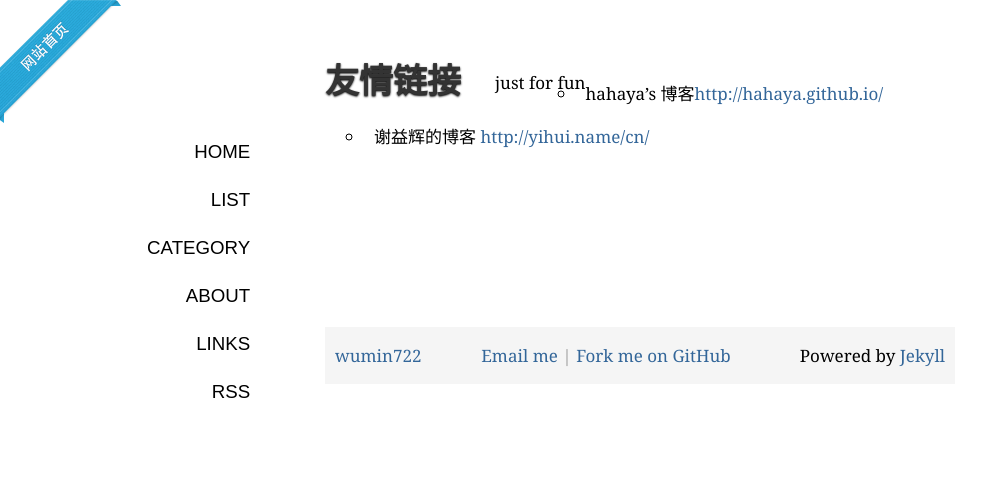
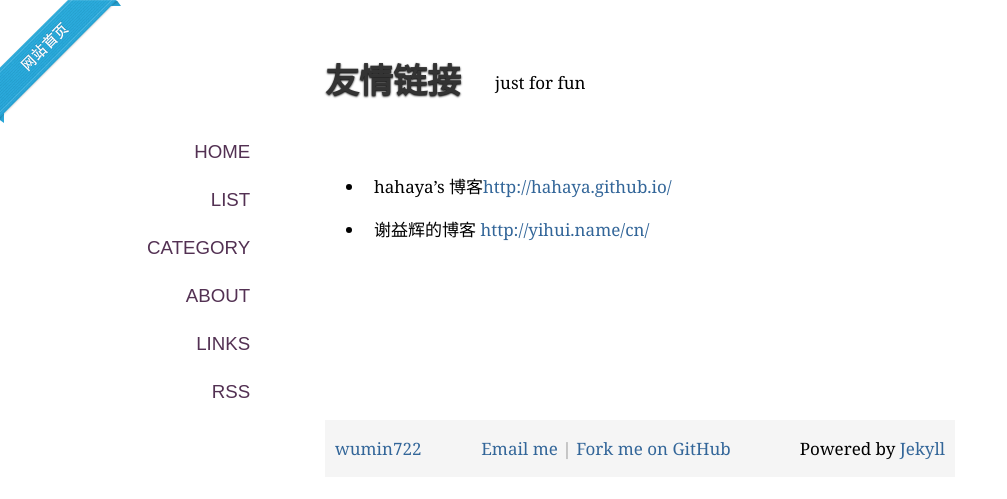
Before and after one commit to wumin722/wumin722.github.com, a Jekyll site: the page built from links.md, in a window 1280 px wide. Shown: the top 499 px of the page, without its empty margins (0-1007 px from the left). Built offline with Jekyll 4.4.1, drawn with Linux system fonts in a browser that asks for light colours; Markdown is read by kramdown in place of the engine named in the settings.

Commit message:
add image

```diff
--- a/css/main.css
+++ b/css/main.css
@@ -8,14 +8,14 @@
 code{font-family: Monaco, Menlo, Consolas, "Courier New", monospace;
 	padding:1px 4px;background-color:#f9f9f9;border:1px solid #e8e8e8;
 	border-radius:3px;-webkit-border-radius:3px;-moz-border-radius:3px;}
-pre code{line-height:200%;background:none;border:none;}
+pre code{line-height:150%;background:none;border:none;}
 h1{font-size:2em;margin:0.8em 0;}
 h2{font-size:1.6em;margin:0.5em 0;}
 h3{font-size:1.3em;margin:0.2em 0;}
 h4{font-size:1.05em;margin:0;}
 p{margin:1em 0;}
 blockquote{border-left:3px solid #ccc;margin:1em 0.5em;padding-left:0.3em;}
-ul{list-style:circle;}
+ul{padding-top:30px;}
 
 li {
 padding:9px;
@@ -36,7 +36,7 @@
 
 /* 侧边栏 */
 .nav{font-family:"Electrolize",sans-serif;font-size:1.1em;text-transform:uppercase;float:left;margin-left:-12em;width:9em;text-align:right;margin-top:5em;}
-.nav a{display:block;padding:.7em 1em;color:#000000;}
+.nav a{display:block;padding:.7em 1em;color:#533153;}
 .nav a:hover{background-color:#aa00ff;text-decoration:none;color:#f9f9f9;-webkit-transition:color .2s linear;}
 
 
--- a/css/r-highlight.css
+++ b/css/r-highlight.css
@@ -1,7 +1,6 @@
 pre {
    margin-top: 0;
    max-width: 95%;
-   border: 1px solid #ccc;
    white-space: pre-wrap;
 }
 
@@ -10,7 +9,7 @@
 }
 
 code.r, code.cpp {
-   background-color: #F8F8F8;
+   background-color: #f5f5f5;
 }
 
 table, td, th {
--- a/links.md
+++ b/links.md
@@ -9,7 +9,8 @@
 		<p class="describe">just for fun</p>
 	</div>
 </header>
-
+<br/>
+<br/>
 
 - hahaya's 博客[http://hahaya.github.io/](http://hahaya.github.io/)
 - 谢益辉的博客 [http://yihui.name/cn/](http://yihui.name/cn/)
```
Also changed, not shown: archive.md (+0 -1 lines), images/barplot2.png (added).
